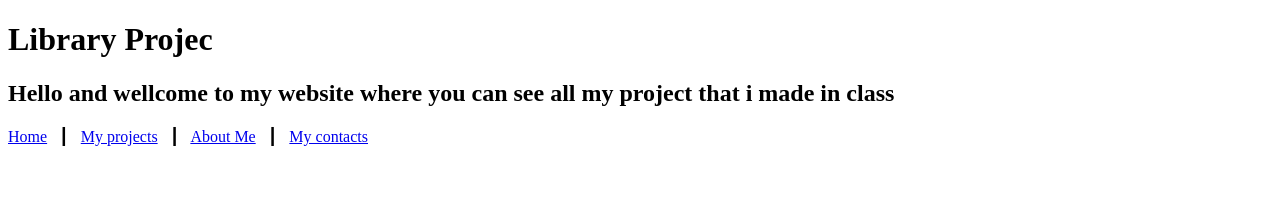
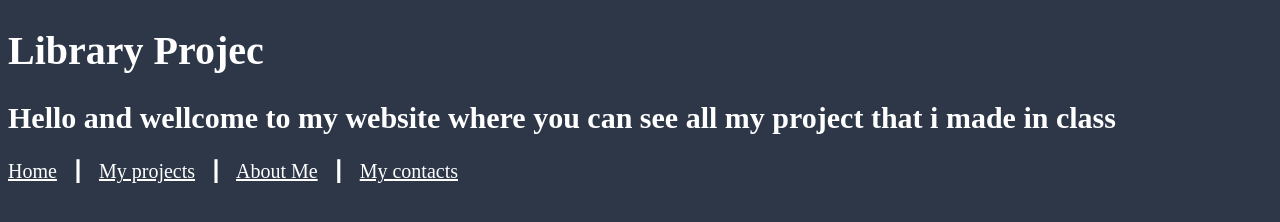
Before and after one commit to Azamat-creater/Azamat-creater.github.io, a plain HTML site: page index.html in a window 1280 px wide. Drawn offline with Linux system fonts and the light colour scheme.

Commit message:
index.html

```diff
--- a/index.html
+++ b/index.html
@@ -3,6 +3,28 @@
   <head>
     <title>Library Project</title>
     <meta charset="utf-8">
+	<style>
+		body{
+			background-color: #2d3748;
+			font-size: 20px;
+		}
+
+		h1{
+			color: white;
+		}
+
+		h2{
+			color: white;
+		}
+
+		nav{
+			color: white;
+		}
+
+		a{
+			color: white;
+		}
+	</style>
   </head>
   <body>
     <header>
```
